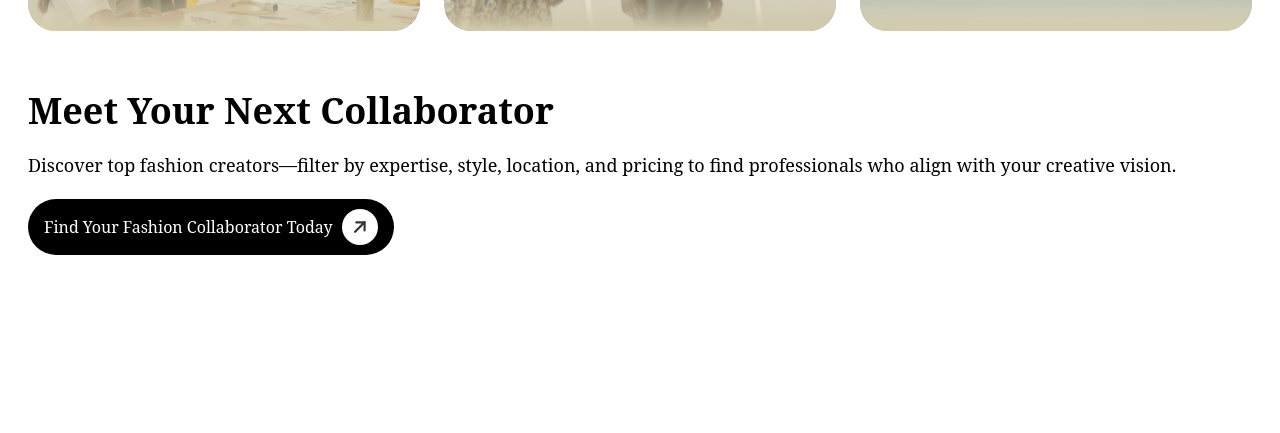
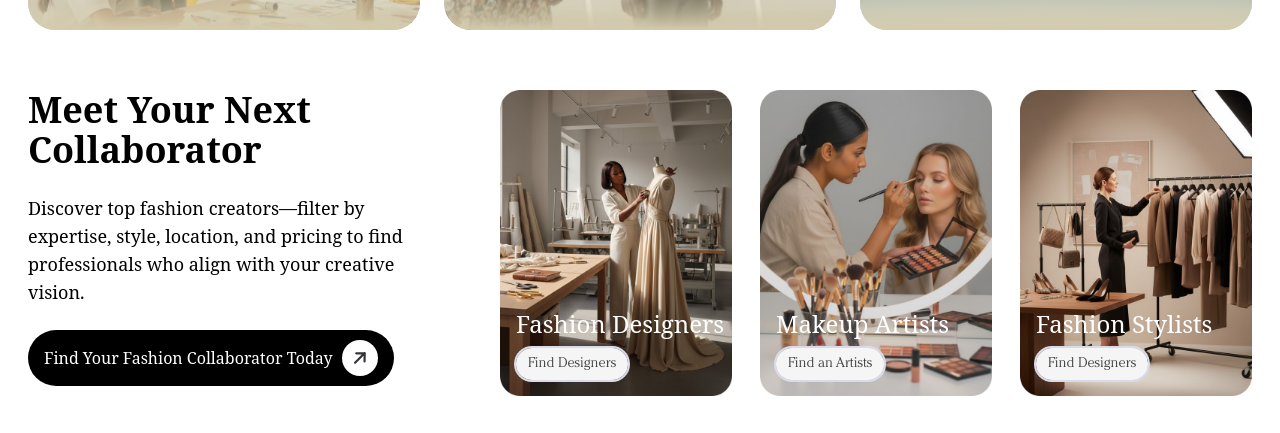
Before and after one commit to Madhankannan02/Tisku-TailwindCSS, a React (Vite) app: page /homepage in a window 1280 px wide. Shown: the part 1299-1732 px from the top of the page. Before the commit the page ends 1594 px from the top, so only its background shows below. Built offline with nearby package versions, Linux system fonts and the light colour scheme.

Commit message:
Completed the collaborator section

```diff
--- /dev/null
+++ b/src/components/ChipTitle.jsx
@@ -0,0 +1,28 @@
+export function ChipTitle({ title }){
+ return(
+  <span
+   className="
+    font-itclight
+    absolute
+    text-sm
+    px-3
+    py-1.5
+    bg-neutral-100
+    rounded-full
+    outline-2
+    outline-[#d9dbe9]
+    w-fit
+    left-5
+    top-6
+    text-neutral-700
+    transition-colors
+    duration-colors
+    group-hover:text-neutral-100
+    group-hover:bg-black
+    transition-colors
+    duration-300
+   ">
+   {title}
+  </span>
+ );
+}
--- /dev/null
+++ b/src/components/ChipTitleBottom.jsx
@@ -0,0 +1,28 @@
+export function ChipTitleBottom({ title }){
+ return(
+  <span
+   className="
+    font-itclight
+    absolute
+    text-sm
+    px-3
+    py-1.5
+    bg-neutral-100
+    rounded-full
+    outline-2
+    outline-[#d9dbe9]
+    w-fit
+    bottom-4
+    left-4
+    text-neutral-700
+    transition-colors
+    duration-colors
+    group-hover:text-neutral-100
+    group-hover:bg-black
+    transition-colors
+    duration-300
+   ">
+   {title}
+  </span>
+ );
+}
--- a/src/components/HeroBottomCard.jsx
+++ b/src/components/HeroBottomCard.jsx
@@ -1,3 +1,5 @@
+import { ChipTitle } from "./ChipTitle";
+
 export function HeroBottomCard({ image, name, title}){
  return(
   <div className="
@@ -27,30 +29,7 @@ export function HeroBottomCard({ image, name, title}){
          rounded-[27px]
          hover:rounded-[27px]
        "/>
-       <span
-         className="
-          font-itclight
-          absolute
-          text-sm
-          px-3
-          py-1.5
-          bg-neutral-100
-          rounded-full
-          outline-2
-          outline-[#d9dbe9]
-          w-fit
-          left-5
-          top-6
-          text-neutral-700
-          transition-colors
-          duration-colors
-          group-hover:text-neutral-100
-          group-hover:bg-black
-          transition-colors
-          duration-300
-         ">
-         {title}
-       </span>
+       <ChipTitle title={title} />
        <span className="font-itcbook
         text-xl
         text-white
--- a/src/components/HomePage.jsx
+++ b/src/components/HomePage.jsx
@@ -1,5 +1,7 @@
 import { Link } from "react-router-dom";
 import { HeroBottomCard } from "./HeroBottomCard";
+import { ChipTitle } from "./ChipTitle";
+import { ChipTitleBottom } from "./ChipTitleBottom";
 
 export function HomePage(){
  return(
@@ -9,8 +11,7 @@ export function HomePage(){
   flex
   w-full
   items-center
-  flex
-  border-b-1
+  border-b-
   border-neutral-100
   ">
 
@@ -22,7 +23,7 @@ export function HomePage(){
     bg-neutral-100
     outline-1
     outline-neutral-400
-    rounded-[16px]
+    rounded-2xl
     w-[340px]
     h-[52px]
     px-4
@@ -48,14 +49,14 @@ export function HomePage(){
     justify-end">
      <Link to="/homepage" className="text-black opacity-[100%] underline">Home</Link>
      <Link className="
-    opacity-[63%]">Creators</Link>
+    opacity-63">Creators</Link>
      <Link className="
-    opacity-[63%]">AI Studio</Link>
+    opacity-63">AI Studio</Link>
      <Link className="
-    opacity-[63%]">Price Compare</Link>
+    opacity-63">Price Compare</Link>
      <Link className="flex justify-center gap-1
-    opacity-[63%]">My Profile <img src="../src/assets/downarrow.svg" className="
-    opacity-[63%]" /></Link>
+    opacity-63">My Profile <img src="../src/assets/downarrow.svg" className="
+    opacity-63" /></Link>
     </div>
    </div>
 
@@ -120,13 +121,17 @@ export function HomePage(){
 
   <section className="collaborator
   pt-5
-  w-full
   px-7
-  pb-10">
+  pb-10
+  flex
+  flex-row
+  gap-18">
 
-   <div className="flex flex-col
+   <div className="flex
+   flex-col
    flex-start
-   gap-5">
+   gap-6
+   w-100">
     <span className="font-sophia
     font-bold
     text-4xl">Meet Your Next Collaborator</span>
@@ -146,7 +151,7 @@ export function HomePage(){
     text-3.5
     items-center
     w-fit
-    ">Find Your Fashion Collaborator Today
+    leading-loose">Find Your Fashion Collaborator Today
     <span className="bg-white
     flex
     justify-center
@@ -161,6 +166,50 @@ export function HomePage(){
     </button>
    </div>
 
+   <div className="flex
+   flex-1
+   justify-between
+   gap-7
+   w-full">
+     <div className="
+     relative">
+          <img src="../src/assets/collaborator1.png" alt="" className="
+          rounded-7
+          w-full"/>
+          <p className="absolute
+          bottom-14
+          left-4
+          font-itcbook
+          text-2xl
+          text-white">Fashion Designers</p>
+          <ChipTitleBottom title={"Find Designers"} />
+     </div>
+     <div className="
+     relative">
+          <img src="../src/assets/collaborator2.png" alt="" className="w-full
+          rounded-7"/>
+          <p className="absolute
+          bottom-14
+          left-4
+          font-itcbook
+          text-2xl
+          text-white">Makeup Artists</p>
+          <ChipTitleBottom title={"Find an Artists"} />
+     </div>
+     <div className="
+     relative">
+          <img src="../src/assets/collaborator3.png" alt="" className="w-full
+          rounded-7"/>
+          <p className="absolute
+          bottom-14
+          left-4
+          font-itcbook
+          text-2xl
+          text-white">Fashion Stylists </p>
+          <ChipTitleBottom title={"Find Designers"} />
+     </div>
+   </div>
+
   </section>
 
   </>
```
